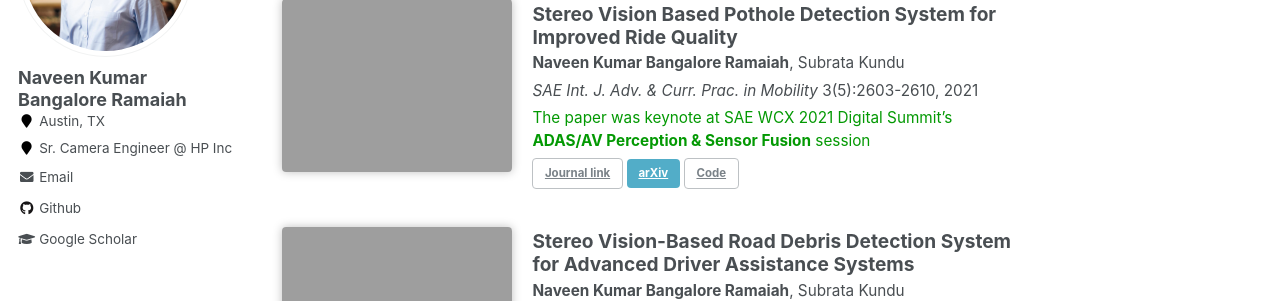
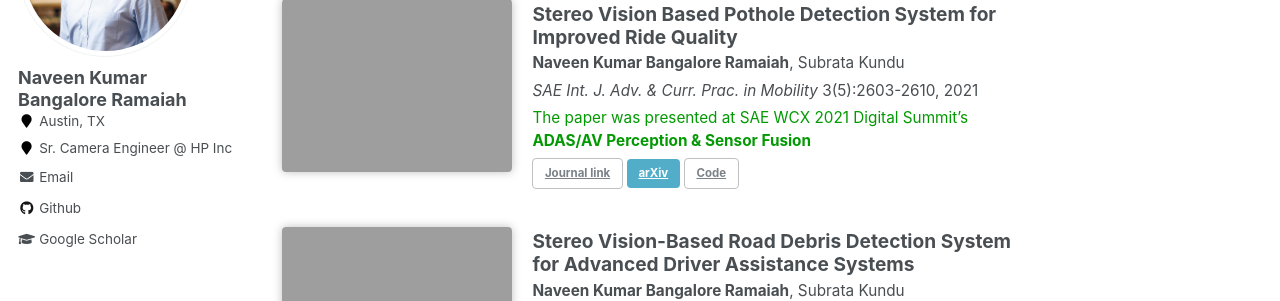
Before and after one commit to naveen-bangalore/nbangalore.github.io, a Jekyll site: the page built from index.html, in a window 1280 px wide and 900 px high, scrolled down 470 px. Shown: the part 152-453 px from the top of the window. Built offline with Jekyll 4.4.1, drawn with Linux system fonts in a browser that asks for light colours.

Commit message:
Update publications.yml

```diff
--- a/_data/publications.yml
+++ b/_data/publications.yml
@@ -2,7 +2,7 @@ all:
   - title: "Stereo Vision Based Pothole Detection System for Improved Ride Quality"
     authors: "**Naveen Kumar Bangalore Ramaiah**, Subrata Kundu"
     venue: "*SAE Int. J. Adv. & Curr. Prac. in Mobility* 3(5):2603-2610, 2021"
-    notes: "The paper was keynote at SAE WCX 2021 Digital Summit's **ADAS/AV Perception & Sensor Fusion** session"
+    notes: "The paper was presented at SAE WCX 2021 Digital Summit's **ADAS/AV Perception & Sensor Fusion**"
     teaser: surrogate_prior_teaser.png
     links:
       - "[Journal link](https://doi.org/10.4271/2021-01-0085){: .btn .btn--inverse}"
```
